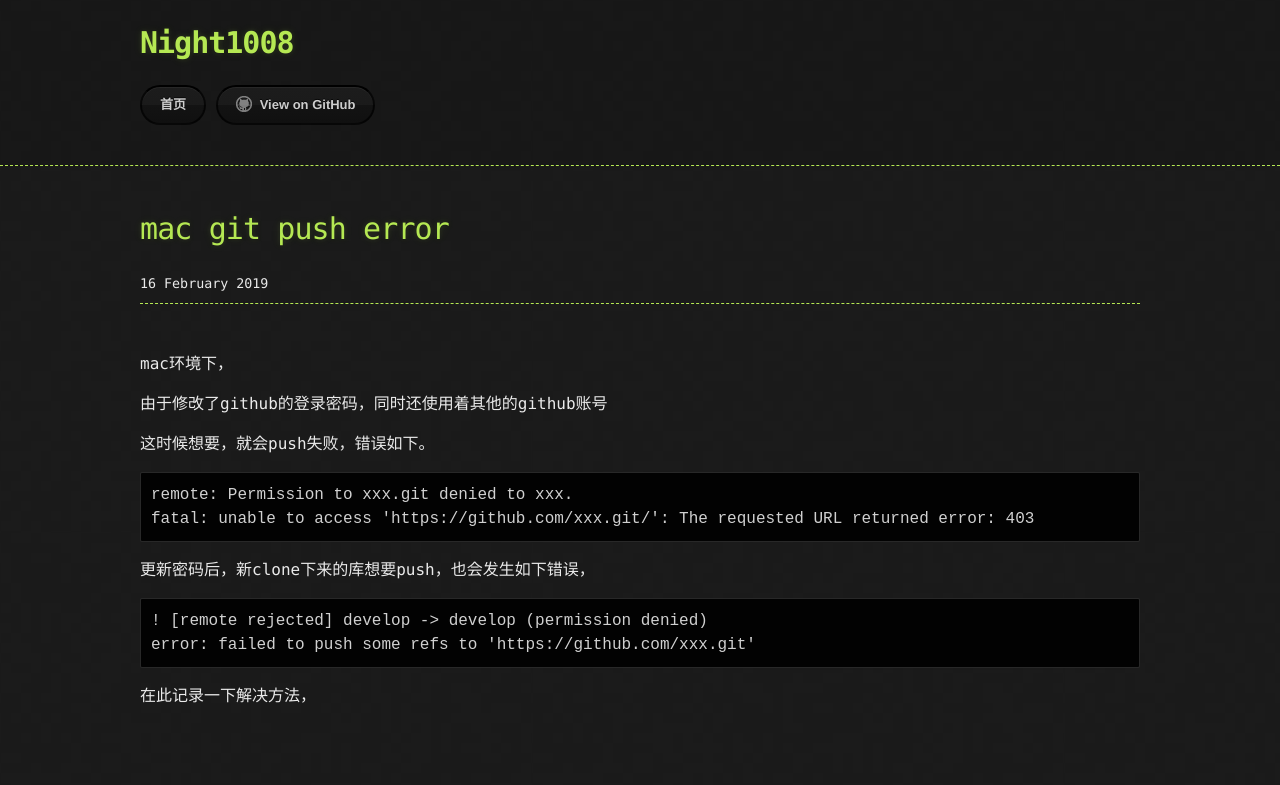
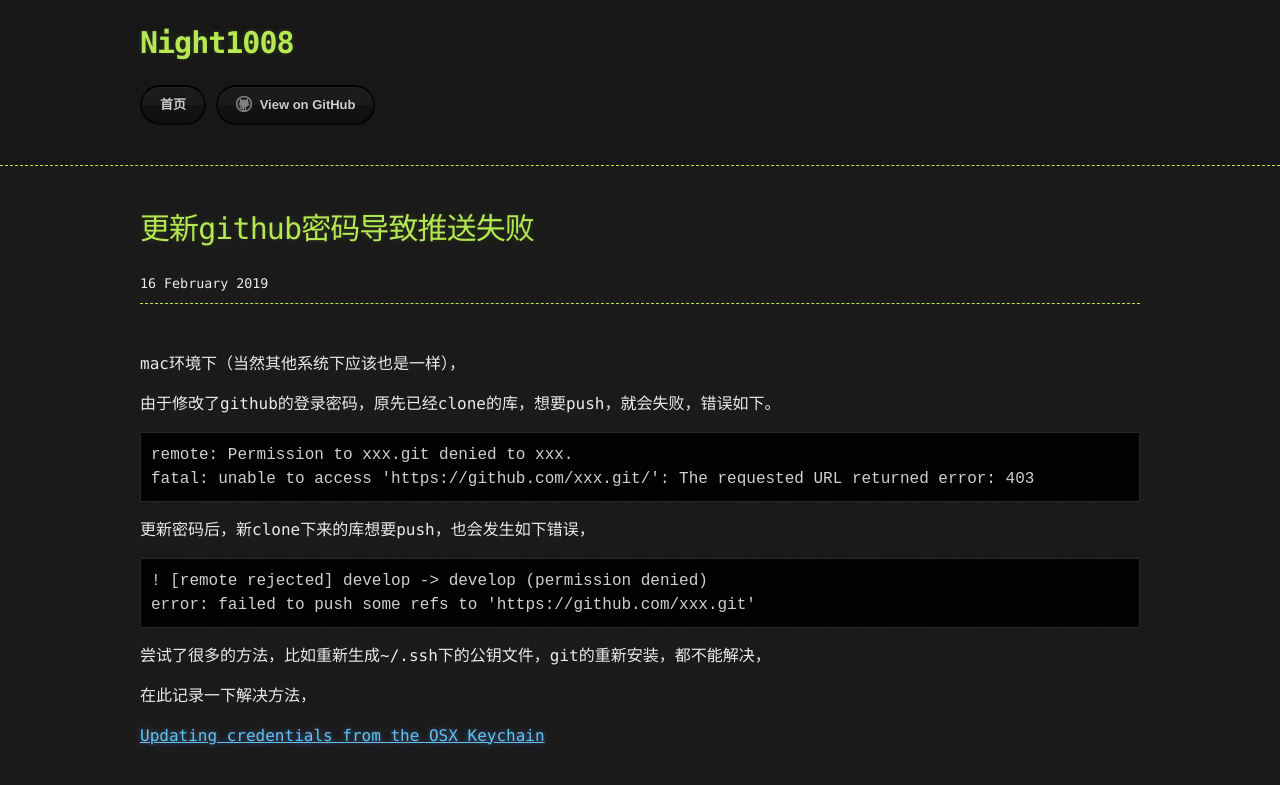
Before and after one commit to night1008/night1008.github.io, a Jekyll site: the page built from _posts/2019-02-16-git-push-error.md, in a window 1280 px wide. Shown: the top 785 px of the page. Built offline with Jekyll 4.4.1, drawn with Linux system fonts in a browser that asks for light colours; comment, search, counter and statistics services are not loaded; the repository's description, which GitHub fills in, is left out.

Commit message:
update post

````diff
--- a/_posts/2019-02-16-git-push-error.md
+++ b/_posts/2019-02-16-git-push-error.md
@@ -1,16 +1,14 @@
 ---
 layout: post
-keywords: mac,git push error
-description: git push error on mac
-title: mac git push error
+keywords: git push error, update github password
+description: git push error because of updating github password, 更新github密码导致推送失败
+title: 更新github密码导致推送失败
 comments: true
 ---
 
-mac环境下，
+mac环境下（当然其他系统下应该也是一样），
 
-由于修改了github的登录密码，同时还使用着其他的github账号
-
-这时候想要，就会push失败，错误如下。
+由于修改了github的登录密码，原先已经clone的库，想要push，就会失败，错误如下。
 
 ```
 remote: Permission to xxx.git denied to xxx.
@@ -24,4 +22,8 @@
 error: failed to push some refs to 'https://github.com/xxx.git'
 ```
 
+尝试了很多的方法，比如重新生成~/.ssh下的公钥文件，git的重新安装，都不能解决，
+
 在此记录一下解决方法，
+
+[Updating credentials from the OSX Keychain](https://help.github.com/articles/updating-credentials-from-the-osx-keychain/)
````
